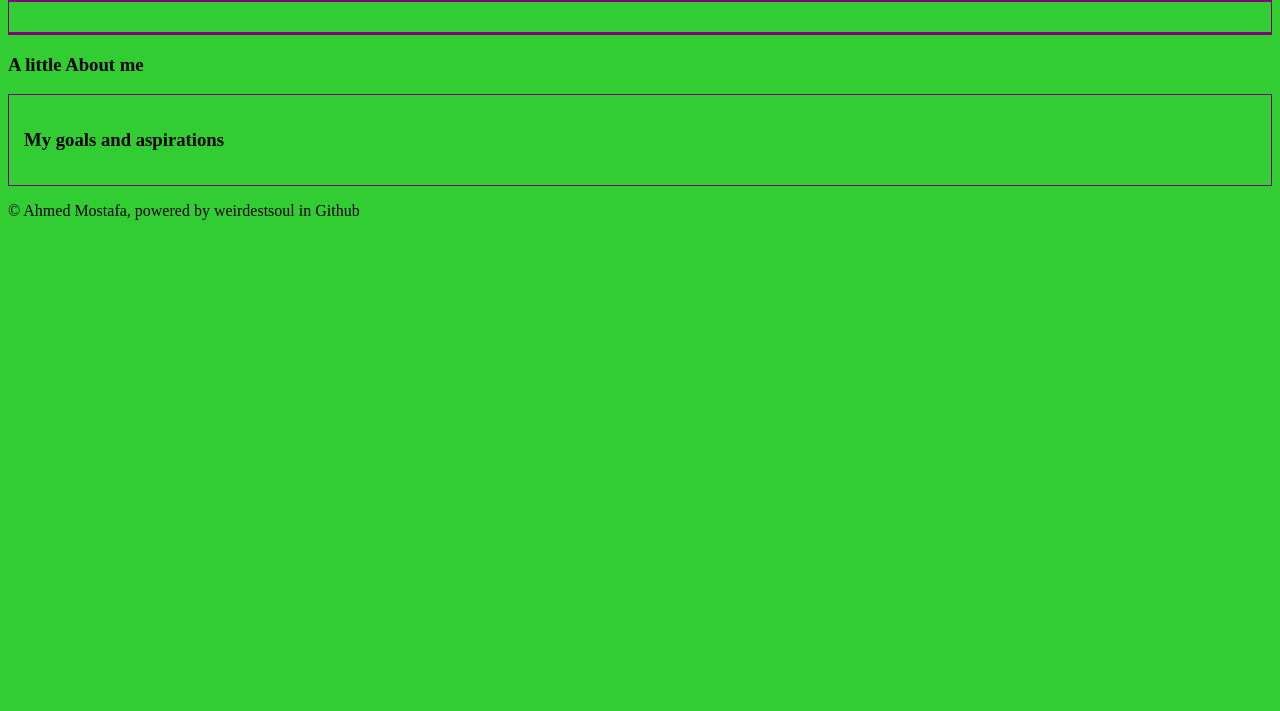
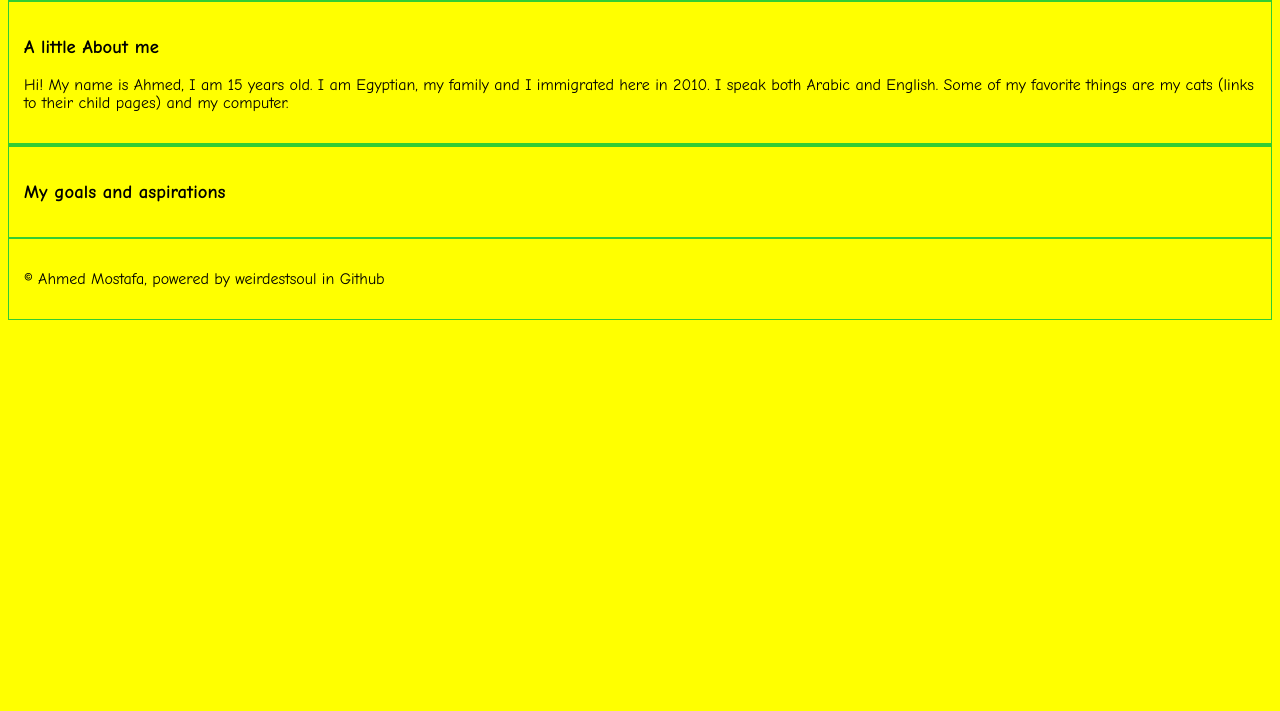
Before and after one commit to weirdestsoul/Individual-Website-Project, a plain HTML site: page index.html in a window 1280 px wide. Shown: the part 89-800 px from the top of the page. Drawn offline with Linux system fonts and the light colour scheme.

Commit message:
Update index.html

```diff
--- a/index.html
+++ b/index.html
@@ -14,42 +14,41 @@
 
     <style>
       .header {
-        border: 1px solid purple;
+        border: 1px solid #32CD32;
+        font-family: Comic Sans MS;
       }
       .menu {
         width: 25%
         float: left;
         padding: 15px;
-        border: 1px solid purple;
+        border: 1px solid #32CD32;
+        font-family: Comic Sans MS;
       }
       .main {
         width: 75%
-        float: left;
+        float: right;
         padding: 15px;
-        border: 1px solid purple;
+        border: 1px solid #32CD32;
+        font-family: Comic Sans MS;
       }
     </style>
 
   </head>
-  <body style="background-color:#32CD32">
+  <body style="background-color:yellow">
     <header class="header"><h1>Who Am I?</h1></header>
-    <nav class="menu"></nav>
-    <aside class="header"></aside>
-    <!--Write a little about me and where I come from-->
-    <h3>A little About me</h3>
+    <nav class="menu">
+      <!--Write a little about me and where I come from-->
+      <h3>A little About me</h3>
+      <p>Hi! My name is Ahmed, I am 15 years old. I am Egyptian, my family and I immigrated here in 2010. I speak both Arabic and English. Some of my favorite things are my cats (links to their child pages) and my computer.</p>
+    </nav>
+    <aside class="header">
+    </aside>
     <section class="main"><article>
 <!-- In this section I will write about my goals and aspirations-->
       <h3>My goals and aspirations</h3>
     </article></section>
-<footer>
-<!-- Links to the cats child pages with all of my cats names being hyperlinked-->
-
-
-
-
-</footer>
   </body>
-<footer>
+<footer class="main">
   <p>&copy Ahmed Mostafa, powered by weirdestsoul in Github</p>
 </footer>
 </html>
```
